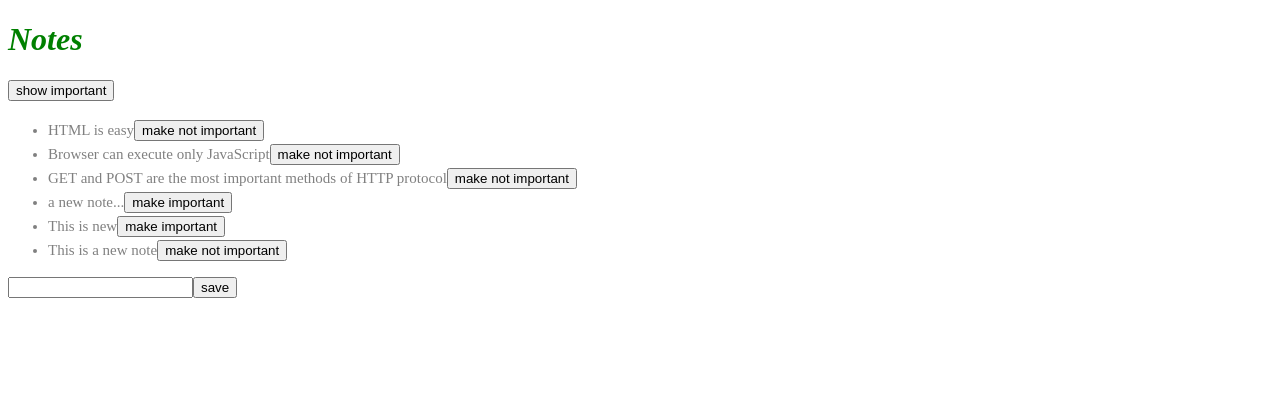
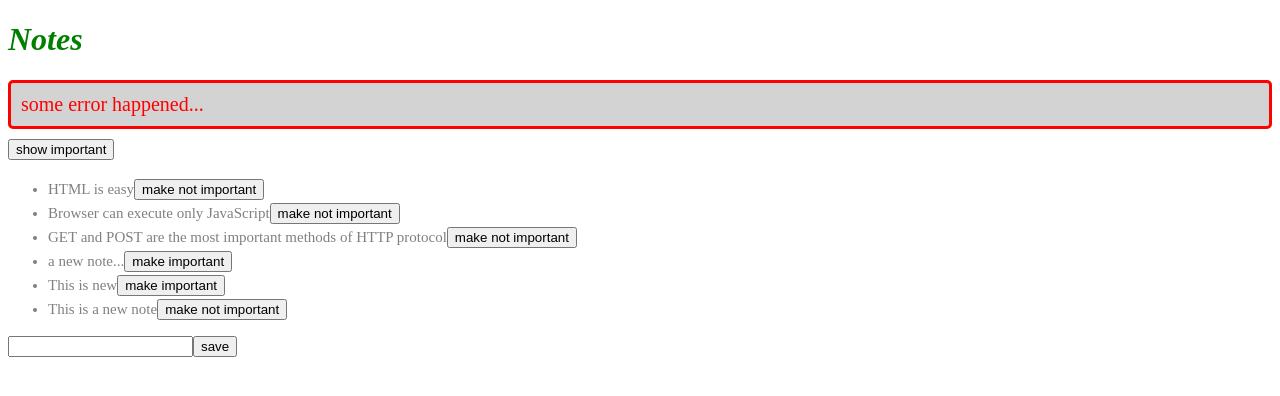
Before and after one commit to Jon-D-Smith/Fullstack_Open, a React (Create React App) app in the folder part1/notes/: page / in a window 1280 px wide. Shown: the top 396 px of the page. Built offline with nearby package versions, Linux system fonts and the light colour scheme; data requests are answered from the project's data file.

Commit message:
Changed catch method to display error message instead of alert

```diff
--- a/part1/notes/src/App.js
+++ b/part1/notes/src/App.js
@@ -1,12 +1,14 @@
 import React, {useState, useEffect} from 'react'
 import Note from './components/Note'
 import noteService from './services/notes'
+import Notification from './components/Notification'
 
 const App = (props) => {
 
   const [notes, setNotes] = useState([])
   const [newNote, setNewNote] = useState('')
   const [showAll, setShowAll] = useState(true)
+  const [errorMessage, setErrorMessage] = useState('some error happened...')
 
   useEffect(() => {
     noteService
@@ -26,9 +28,12 @@
         setNotes(notes.map(note => note.id !== id ? note : returnedNote))
       })
       .catch(error => {
-        alert(
-          `the note '${note.content}' was already deleted from the server`
+        setErrorMessage(
+          `Note '${note.content}' no longer exists`
         )
+        setTimeout(()=>{
+          setErrorMessage(null)
+        }, 5000)
         setNotes(notes.filter(note => note.id !== id))
       })
 
@@ -68,6 +73,7 @@
   return(
     <div>
       <h1>Notes</h1>
+      <Notification message={errorMessage} />
       <div>
         <button onClick={()=> setShowAll(!showAll)}>show {showAll ? 'important' : 'all'}</button>
       </div>
--- a/part1/notes/src/components/Note.js
+++ b/part1/notes/src/components/Note.js
@@ -2,7 +2,7 @@
   const label = note.important
   ? 'make not important' : 'make important'
     return(
-      <li>
+      <li className="note">
         {note.content}
         <button onClick={toggleImportance}>{label}</button>
         </li>
--- /dev/null
+++ b/part1/notes/src/components/Notification.js
@@ -0,0 +1,12 @@
+const Notification = ({ message }) => {
+    if(message === null) {
+        return null
+    }
+    return (
+        <div className="error">
+            {message}
+        </div>
+     );
+}
+
+export default Notification;
--- a/part1/notes/src/index.css
+++ b/part1/notes/src/index.css
@@ -3,8 +3,18 @@
   font-style: italic;
 }
 
-li {
+.note {
   color: grey;
   padding-top: 3px;
   font-size: 15px;
 }
+
+.error {
+  color: red;
+  background: lightgray;
+  font-size: 20px;
+  border-style: solid;
+  border-radius: 5px;
+  padding: 10px;
+  margin-bottom: 10px;
+}
```
